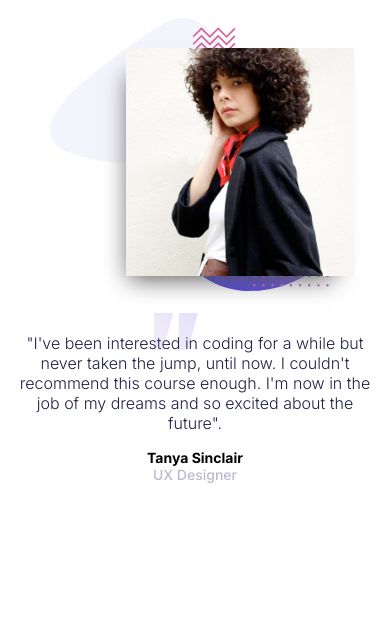
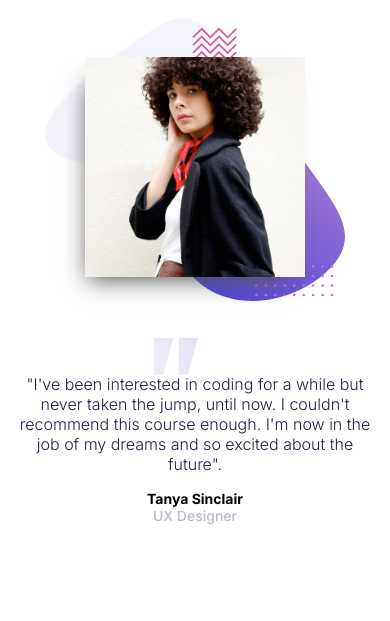
Before and after one commit to CarlosRMx/Layout__Testimonial, a plain HTML site: page index.html in a window 390 px wide. Drawn offline with Linux system fonts and the light colour scheme.

Commit message:
Vista mobile 90%

```diff
--- a/index.html
+++ b/index.html
@@ -13,12 +13,15 @@
 </head>
 <body>
   <main>
+    <section class="main">
+
       <section class="banner">
-      <div class="banner__background">
-        <img src="./images/pattern-bg.svg" alt="background-image">
-      </div>
-      <img  class="banner__profile" src="./images/image-tanya.jpg" alt="profile-image">
+        <figure>
+          <img class="banner__background" src="./images/pattern-bg.svg" alt="">
+          <img class="banner__profile" src="./images/image-tanya.jpg" alt="">
+        </figure>
       </section>
+
       <section class="content">
         <p class="content__quote">
           "I've been interested in coding for a while but never taken the jump, until now. I couldn't recommend this course enough. I'm now in the job of my dreams and so excited about the future".
@@ -29,6 +32,8 @@
         </div>
         <img  class="content__icon" src="./images/pattern-quotes.svg" alt="">
       </section>
+
+    </section>
   </main>
 </body>
 </html>
--- a/styles/main.css
+++ b/styles/main.css
@@ -17,29 +17,42 @@
 body{
    padding: 1rem;
 }
+figure{
+    margin: 0;
+    padding: 0;
+    height: auto;
+}
+.main{
+    display: grid;
+    grid-template-rows: repeat(2,1fr);
+}
 .banner{
-    width: 29rem;
-    max-width: 42.6rem;
+    grid-row: 1/2;
+    display: grid;
+    place-items: center;
+    width: 300px;
+    height: 300px;
     margin: 0 auto;
+
 }
 .banner__background{
-    position: relative;
     width: 100%;
 }
 .banner__background img{
     width: 100%;
 }
 .banner__profile{
-    position: absolute;
-    width: 22.8rem;
-    top: 4.8rem;
-    left: calc(100% - 26.4rem);
+    position: relative;
+    top: -246px;
+    left: 40px;
+    width: 220px;
     box-shadow: -9px 15px 23px -12px rgba(87,87,87,1);
     -webkit-box-shadow: -9px 15px 23px -12px rgba(87,87,87,1);
     -moz-box-shadow: -9px 15px 23px -12px rgba(87,87,87,1);
 }
 .content{
     position: relative;
+    grid-row: 2/3;
     max-width: 42.6rem;
     margin: 4rem auto;
     text-align: center;
```
Lines whose indentation alone changed are shown as unchanged.
